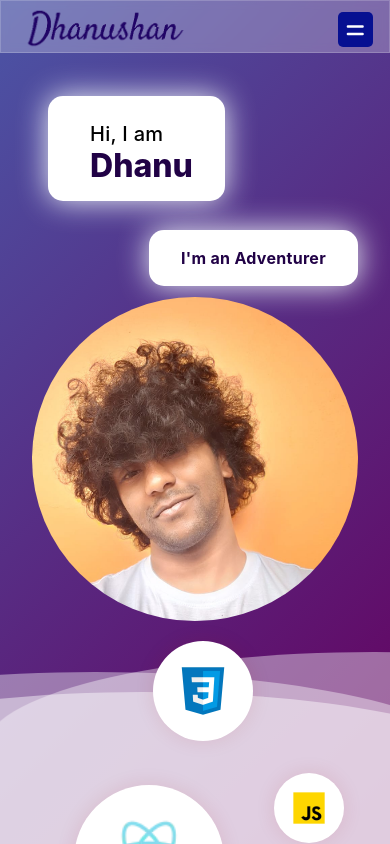
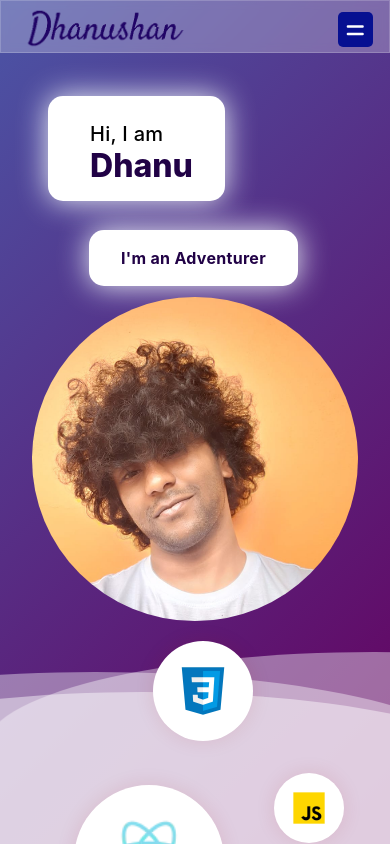
Before and after one commit to DhanuV18/react_portfolio, a React (Create React App) app: page / in a window 390 px wide. Shown: the top 844 px of the page. Built offline with nearby package versions, Linux system fonts and the light colour scheme; the HTML template or start-up script is replaced by a standard one.

Commit message:
typed text position changed

```diff
--- a/src/container/Header/Header.scss
+++ b/src/container/Header/Header.scss
@@ -80,6 +80,7 @@
     @media screen and (max-width: 768px) {
       position: relative;
       top: 0px;
+
     }
 
   }
@@ -102,6 +103,10 @@
       right: 140px;
       // left: -200px;
       font-size: 1rem;
+
+      @media screen and (max-width: 400px) {
+        right: 200px;
+      }
 
       p {
         white-space: nowrap;
```
